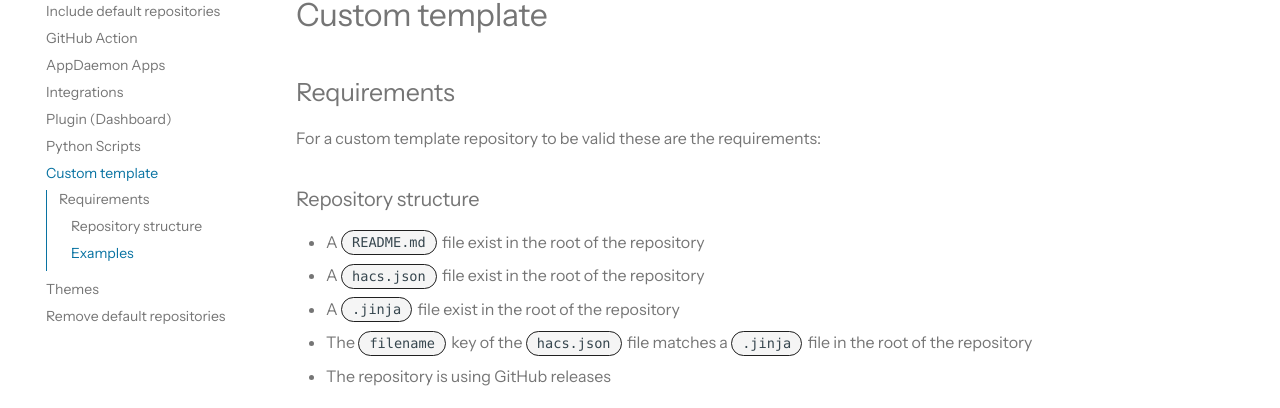
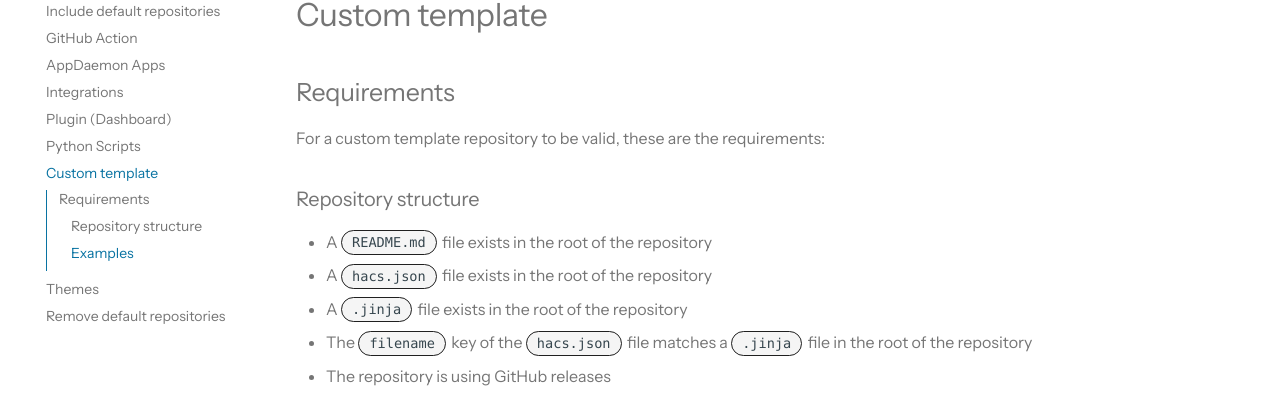
Before and after one commit to hacs/documentation, an MkDocs documentation site: the page built from source/docs/publish/template.md, in a window 1280 px wide and 1126 px high. Shown: the part 202-610 px from the top of the window. Built offline with MkDocs 1.6.1 and Material for MkDocs 9.7.7, drawn with Linux system fonts in a browser that asks for light colours; some web fonts are replaced; plug-ins that fetch from the network failed and are left out; comment, search, counter and statistics services are not loaded.

Commit message:
Update template.md

```diff
--- a/source/docs/publish/template.md
+++ b/source/docs/publish/template.md
@@ -5,13 +5,13 @@ description: "Publish custom templates with HACS"
 ---
 ## Requirements
 
-For a custom template repository to be valid these are the requirements:
+For a custom template repository to be valid, these are the requirements:
 
 ### Repository structure
 
-- A `README.md` file exist in the root of the repository
-- A `hacs.json` file exist in the root of the repository
-- A `.jinja` file exist in the root of the repository
+- A `README.md` file exists in the root of the repository
+- A `hacs.json` file exists in the root of the repository
+- A `.jinja` file exists in the root of the repository
 - The `filename` key of the `hacs.json` file matches a `.jinja` file in the root of the repository
 - The repository is using GitHub releases
 
```
